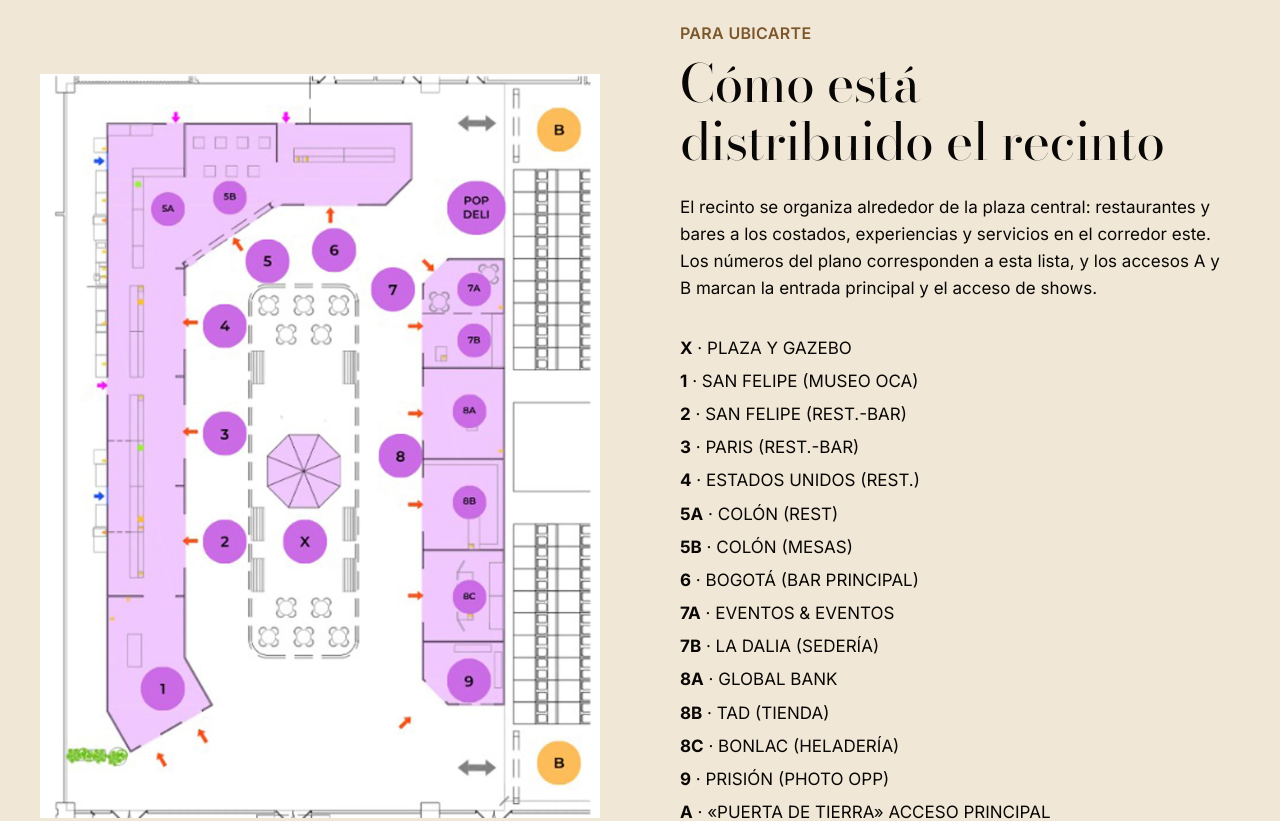
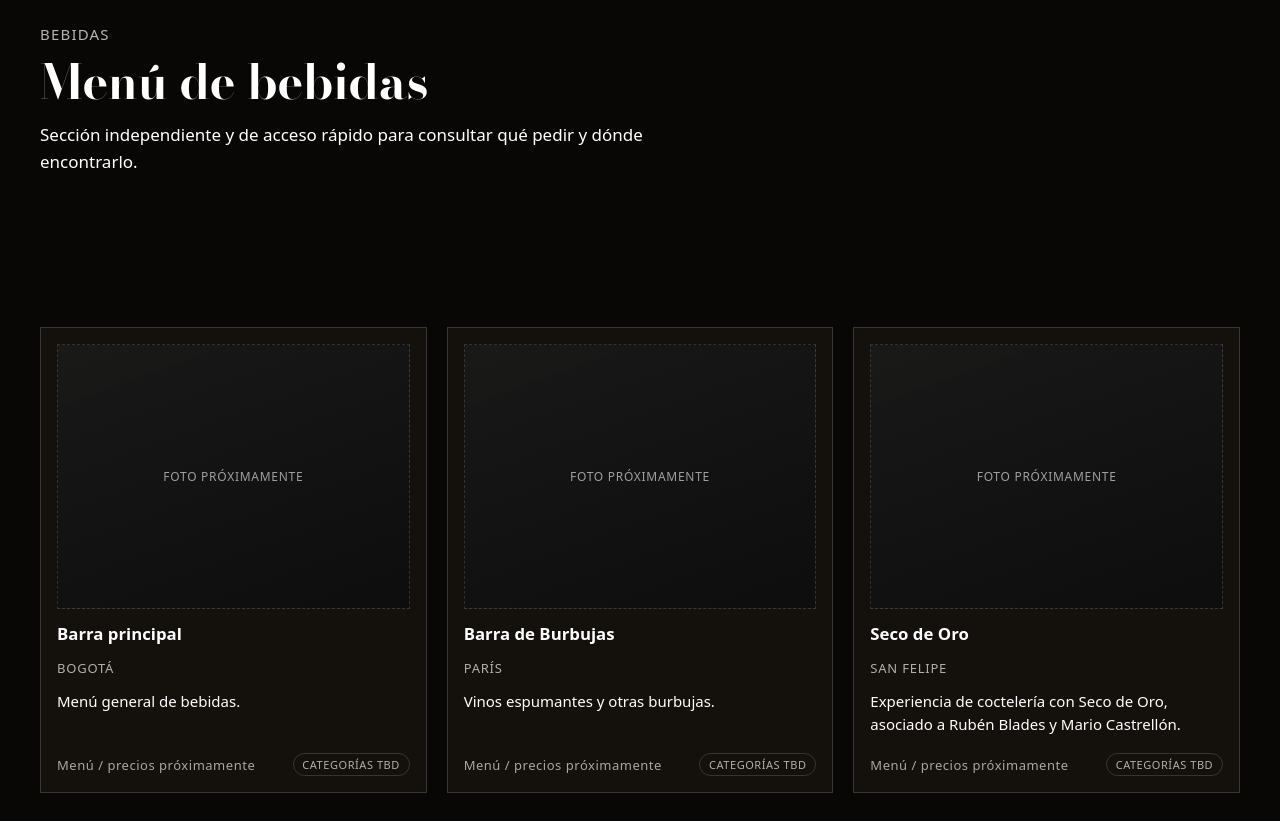
Before and after one commit to afonseca2501/1903-musical-landing, a Next.js app in the folder 1903-el-musical-inmersivo-copy-nextjs/: page / in a window 1280 px wide. Shown: the part 4220-5041 px from the top of the page. Built offline with nearby package versions, Linux system fonts and the light colour scheme.

Commit message:
feat: add 'Menú de bebidas' section with 'En escena' visual style as Section 4

```diff
--- a/1903-el-musical-inmersivo-copy-nextjs/app/page.tsx
+++ b/1903-el-musical-inmersivo-copy-nextjs/app/page.tsx
@@ -2,6 +2,7 @@ import type { Metadata } from "next";
 import { HomeHero } from "@/components/home/hero";
 import { HomeFeature } from "@/components/home/feature";
 import { HomeFoodMenu } from "@/components/home/food-menu";
+import { HomeDrinksMenu } from "@/components/home/drinks-menu";
 import { HomeFeature2 } from "@/components/home/feature2";
 import { HomeFaq } from "@/components/home/faq";
 import { HomeTeam } from "@/components/home/team";
@@ -26,6 +27,9 @@ export default function HomePage() {
         <div id="menu-de-comida" className="page-section">
           <HomeFoodMenu />
         </div>
+        <div id="menu-de-bebidas" className="page-section">
+          <HomeDrinksMenu />
+        </div>
         <div id="mapa-del-recinto" className="page-section">
           <HomeFeature2 />
         </div>
--- /dev/null
+++ b/1903-el-musical-inmersivo-copy-nextjs/components/home/drinks-menu.tsx
@@ -0,0 +1,42 @@
+"use client";
+
+import { Reveal } from "@/components/Reveal";
+import { DRINKS_BARS, DRINKS_MENU_INTRO } from "@/lib/drinks-menu";
+import styles from "./food-menu.module.css";
+
+export function HomeDrinksMenu(props: { backdropClass?: string }) {
+  return (
+    <Reveal>
+      <section
+        className={`scheme-2 section ${props.backdropClass ?? ""} ${styles.section}`.trim()}
+      >
+        <div className="container">
+          <header className={styles.header}>
+            <p className={styles.eyebrow}>Bebidas</p>
+            <h2 className={styles.title}>Menú de bebidas</h2>
+            <p className={styles.intro}>{DRINKS_MENU_INTRO}</p>
+          </header>
+
+          <div className={styles.grid}>
+            {DRINKS_BARS.map((bar, index) => (
+              <Reveal key={bar.id} delay={0.06 * index}>
+                <article className={styles.card}>
+                  <div className={styles.photoSlot} aria-hidden="true">
+                    <span className={styles.photoHint}>Foto próximamente</span>
+                  </div>
+                  <h3 className={styles.dishName}>{bar.name}</h3>
+                  <p className={styles.location}>{bar.location}</p>
+                  <p className={styles.description}>{bar.description}</p>
+                  <div className={styles.meta}>
+                    <p className={styles.price}>Menú / precios próximamente</p>
+                    <p className={styles.availability}>Categorías TBD</p>
+                  </div>
+                </article>
+              </Reveal>
+            ))}
+          </div>
+        </div>
+      </section>
+    </Reveal>
+  );
+}
--- a/1903-el-musical-inmersivo-copy-nextjs/components/home/food-menu.module.css
+++ b/1903-el-musical-inmersivo-copy-nextjs/components/home/food-menu.module.css
@@ -100,6 +100,21 @@
   line-height: 1.35;
 }
 
+.location {
+  margin: 0;
+  color: color-mix(in srgb, var(--scheme-text-muted, #aaa) 95%, transparent);
+  font-size: 0.8125rem;
+  letter-spacing: 0.06em;
+  text-transform: uppercase;
+}
+
+.description {
+  margin: 0;
+  color: var(--scheme-text, rgba(255, 255, 255, 0.78));
+  font-size: 0.9375rem;
+  line-height: 1.5;
+}
+
 .meta {
   display: flex;
   flex-wrap: wrap;
--- a/1903-el-musical-inmersivo-copy-nextjs/components/relume/team-list-grid3-column-vertical-section.tsx
+++ b/1903-el-musical-inmersivo-copy-nextjs/components/relume/team-list-grid3-column-vertical-section.tsx
@@ -1,5 +1,6 @@
 "use client";
 
+import { Reveal } from "@/components/Reveal";
 import { useListRow } from "@/lib/list-row";
 import { TeamItemMedium } from "./team-item-medium";
 
@@ -14,11 +15,14 @@ export function TeamListGrid3ColumnVerticalSection(props: TeamListGrid3ColumnVer
   const contentHorizontalAlignment = props.contentHorizontalAlignment ?? listRow?.contentHorizontalAlignment ?? "Left";
   return (
     <div className="grid-column-3">
-      {items.map((row, index) => <TeamItemMedium
-        key={index}
-        {...row}
-        contentHorizontalAlignment={contentHorizontalAlignment}
-      />)}
+      {items.map((row, index) => (
+        <Reveal key={index} delay={index * 0.06}>
+          <TeamItemMedium
+            {...row}
+            contentHorizontalAlignment={contentHorizontalAlignment}
+          />
+        </Reveal>
+      ))}
     </div>
   );
 }
--- /dev/null
+++ b/1903-el-musical-inmersivo-copy-nextjs/lib/drinks-menu.ts
@@ -0,0 +1,31 @@
+export type DrinksBar = {
+  id: string;
+  name: string;
+  location: string;
+  description: string;
+};
+
+export const DRINKS_MENU_INTRO =
+  "Sección independiente y de acceso rápido para consultar qué pedir y dónde encontrarlo.";
+
+export const DRINKS_BARS: DrinksBar[] = [
+  {
+    id: "barra-principal",
+    name: "Barra principal",
+    location: "Bogotá",
+    description: "Menú general de bebidas.",
+  },
+  {
+    id: "barra-de-burbujas",
+    name: "Barra de Burbujas",
+    location: "París",
+    description: "Vinos espumantes y otras burbujas.",
+  },
+  {
+    id: "seco-de-oro",
+    name: "Seco de Oro",
+    location: "San Felipe",
+    description:
+      "Experiencia de coctelería con Seco de Oro, asociado a Rubén Blades y Mario Castrellón.",
+  },
+];
--- a/1903-el-musical-inmersivo-copy-nextjs/relume-export.json
+++ b/1903-el-musical-inmersivo-copy-nextjs/relume-export.json
@@ -23,6 +23,10 @@
       "component": "HomeFoodMenu",
       "path": "components/home/food-menu.tsx"
     },
+    "a1b2c3d4e5f64789a0b1c2d3e4f5a6b7": {
+      "component": "HomeDrinksMenu",
+      "path": "components/home/drinks-menu.tsx"
+    },
     "c0cae0ce8c584b8f957a618aef5bea62": {
       "component": "HomeFaq",
       "path": "components/home/faq.tsx"
```
